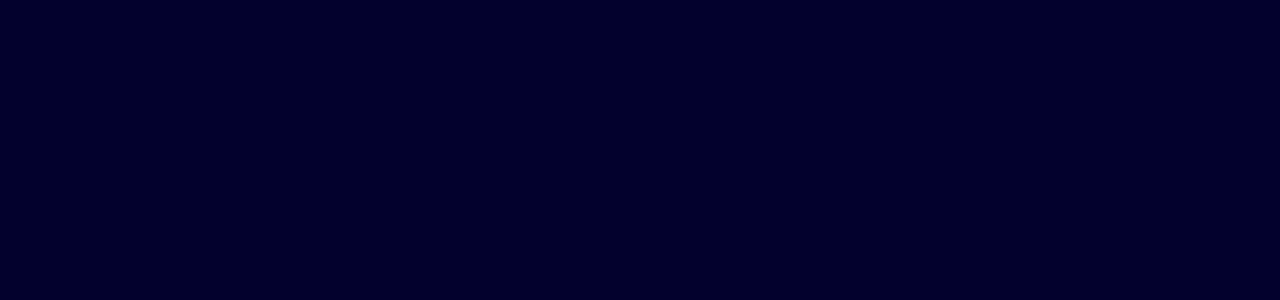
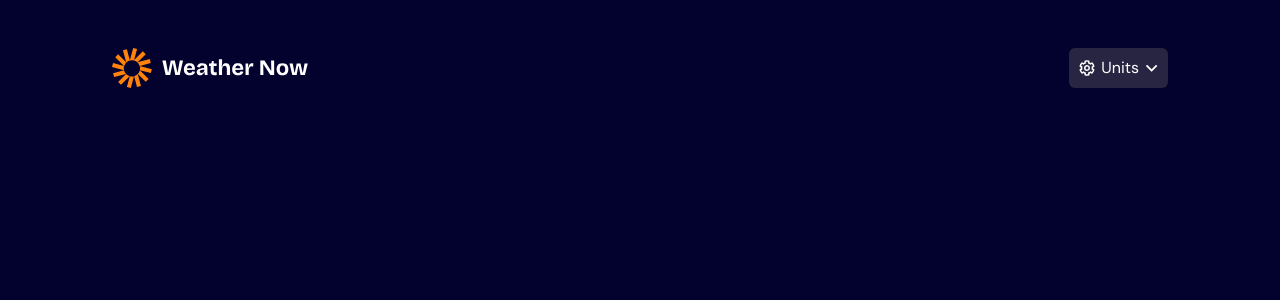
Before and after one commit to gabrielfelps/weather-app, a React (Vite) app: page / in a window 1280 px wide. Shown: the top 300 px of the page. Built offline with nearby package versions, Linux system fonts and the light colour scheme.

Commit message:
feat(header): build static header layout and global container

```diff
--- a/index.html
+++ b/index.html
@@ -9,7 +9,8 @@
 </head>
 
 <body>
-  <div id="root"></div>
+  <div id="root" class="max-w-360 mx-auto w-full px-4 md:px-6 lg:px-28 pt-4 md:pt-6 lg:pt-12 pb-12 md:pb-20 lg:pb-20">
+  </div>
   <script type="module" src="/src/main.jsx"></script>
 </body>
 
--- a/src/App.jsx
+++ b/src/App.jsx
@@ -1,5 +1,7 @@
+import Header from './components/header/Header';
+
 function App() {
-  return;
+  return <Header />;
 }
 
 export default App;
--- /dev/null
+++ b/src/components/header/AppLogo.jsx
@@ -0,0 +1,7 @@
+import logo from '../../assets/images/logo.svg';
+
+function AppLogo() {
+  return <img src={logo} alt="Weather Now logo" />;
+}
+
+export default AppLogo;
--- /dev/null
+++ b/src/components/header/Header.jsx
@@ -0,0 +1,13 @@
+import AppLogo from './AppLogo';
+import UnitsMenu from './UnitsMenu';
+
+function Header() {
+  return (
+    <header className="flex justify-between items-center self-stretch">
+      <AppLogo />
+      <UnitsMenu />
+    </header>
+  );
+}
+
+export default Header;
--- /dev/null
+++ b/src/components/header/UnitsMenu.jsx
@@ -0,0 +1,14 @@
+import cog from '../../assets/images/icon-units.svg';
+import icon_dropdown from '../../assets/images/icon-dropdown.svg';
+
+function UnitsMenu() {
+  return (
+    <button className="bg-neutral-800 flex justify-center items-center gap-1.5 px-2.5 py-2 rounded-md">
+      <img src={cog} alt="" />
+      Units
+      <img src={icon_dropdown} alt="" />
+    </button>
+  );
+}
+
+export default UnitsMenu;
```
